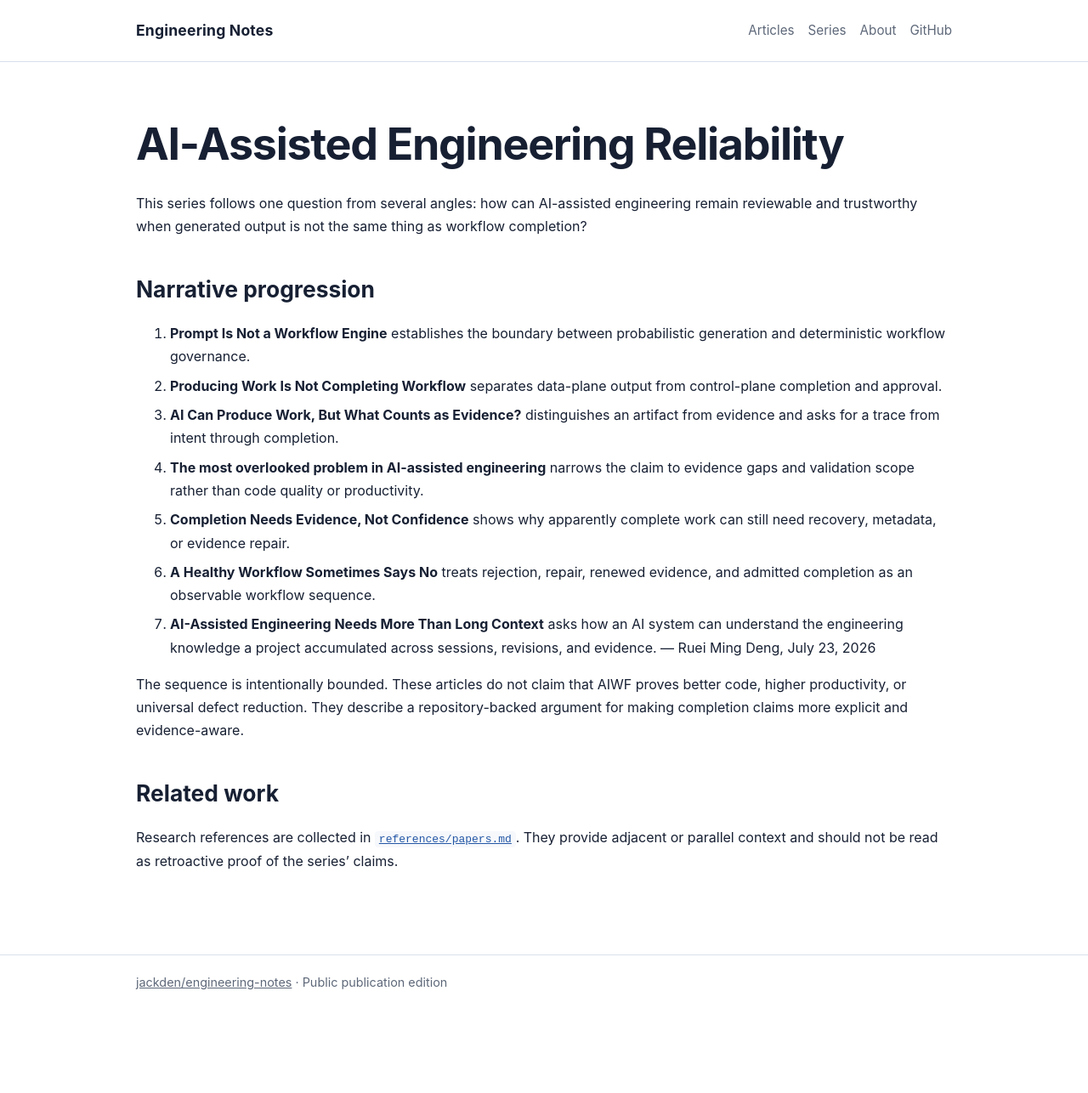
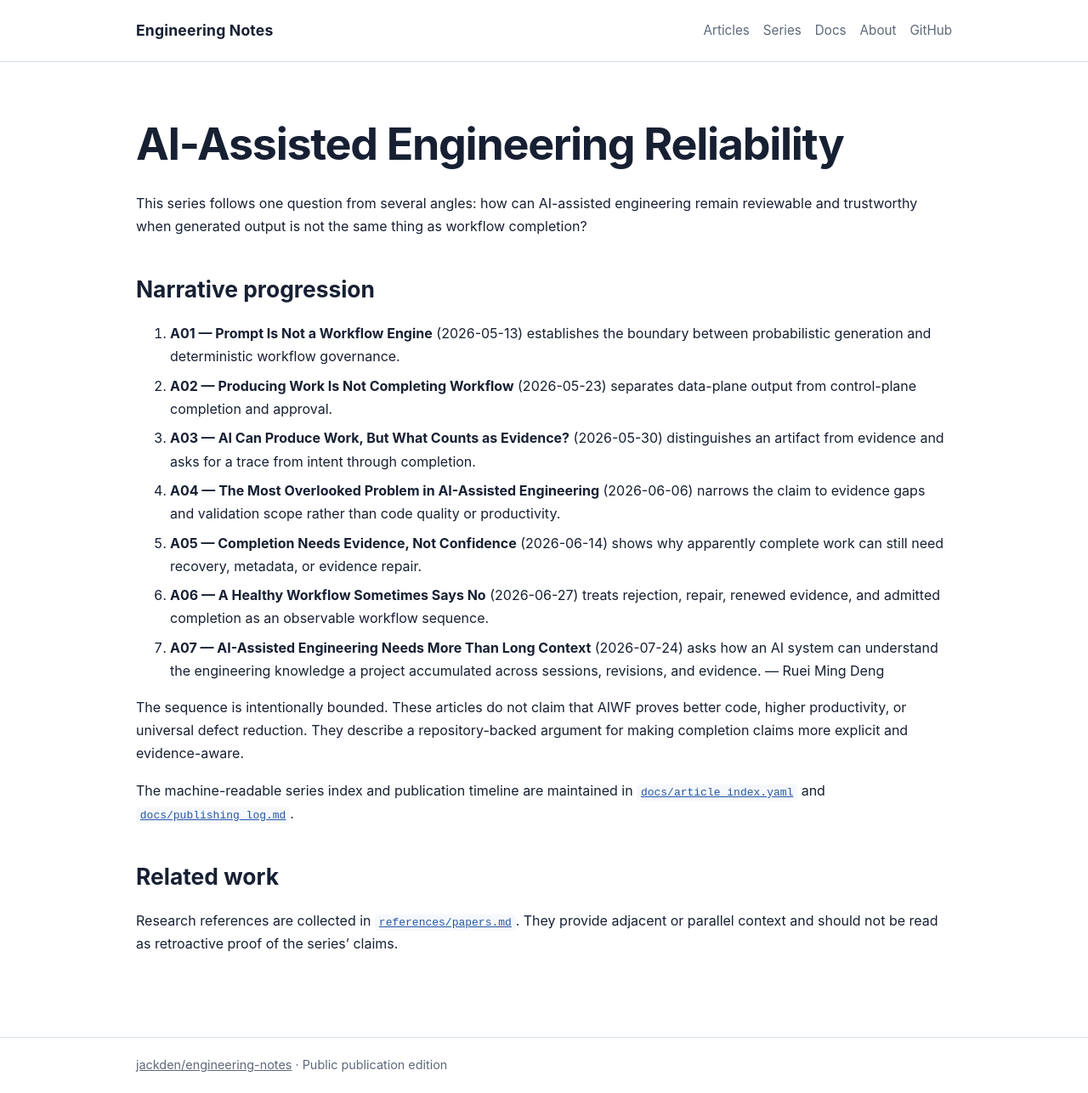
Before and after one commit to jackden/engineering-notes, a Jekyll site: the page built from series/ai-assisted-engineering-reliability.md, in a window 1280 px wide. Shown: the whole page at 85% size. Built offline with Jekyll 4.4.1, drawn with Linux system fonts in a browser that asks for light colours; our own code applies the rules of GitHub Pages for plain Markdown files; before the commit the page ends 1188 px from its top, so only the background shows below that.

Commit message:
Add A01-A07 series index and publishing timeline

```diff
--- a/_layouts/default.html
+++ b/_layouts/default.html
@@ -14,6 +14,7 @@
         <nav aria-label="Primary navigation">
           <a href="{{ '/articles/' | relative_url }}">Articles</a>
           <a href="{{ '/series/' | relative_url }}">Series</a>
+          <a href="{{ '/docs/' | relative_url }}">Docs</a>
           <a href="{{ '/about/' | relative_url }}">About</a>
           <a href="https://github.com/jackden/engineering-notes">GitHub</a>
         </nav>
--- a/articles/a-healthy-workflow-sometimes-says-no/metadata.yaml
+++ b/articles/a-healthy-workflow-sometimes-says-no/metadata.yaml
@@ -1,5 +1,8 @@
 schema_version: 1
 slug: a-healthy-workflow-sometimes-says-no
+article_id: A06
+series_position: 6
+series_published: "2026-06-27"
 title: "A Healthy Workflow Sometimes Says No"
 subtitle: null
 author: "Ruei Ming Deng"
--- a/articles/ai-assisted-engineering-needs-more-than-long-context/metadata.yaml
+++ b/articles/ai-assisted-engineering-needs-more-than-long-context/metadata.yaml
@@ -1,5 +1,8 @@
 schema_version: 1
 slug: "ai-assisted-engineering-needs-more-than-long-context"
+article_id: A07
+series_position: 7
+series_published: "2026-07-24"
 title: "AI-Assisted Engineering Needs More Than Long Context"
 subtitle: >-
   Why AI Must Understand How a Project’s Engineering Understanding Evolves
--- a/articles/ai-can-produce-work-but-what-counts-as-evidence/metadata.yaml
+++ b/articles/ai-can-produce-work-but-what-counts-as-evidence/metadata.yaml
@@ -1,5 +1,8 @@
 schema_version: 1
 slug: ai-can-produce-work-but-what-counts-as-evidence
+article_id: A03
+series_position: 3
+series_published: "2026-05-30"
 title: "AI Can Produce Work, But What Counts as Evidence?"
 subtitle: null
 author: "Ruei Ming Deng"
--- a/articles/completion-needs-evidence-not-confidence/metadata.yaml
+++ b/articles/completion-needs-evidence-not-confidence/metadata.yaml
@@ -1,5 +1,8 @@
 schema_version: 1
 slug: completion-needs-evidence-not-confidence
+article_id: A05
+series_position: 5
+series_published: "2026-06-14"
 title: "Completion Needs Evidence, Not Confidence"
 subtitle: null
 author: "Ruei Ming Deng"
--- a/articles/producing-work-is-not-completing-workflow/metadata.yaml
+++ b/articles/producing-work-is-not-completing-workflow/metadata.yaml
@@ -1,5 +1,8 @@
 schema_version: 1
 slug: producing-work-is-not-completing-workflow
+article_id: A02
+series_position: 2
+series_published: "2026-05-23"
 title: "Producing Work Is Not Completing Workflow"
 subtitle: null
 author: "Ruei Ming Deng"
--- a/articles/prompt-is-not-a-workflow-engine/metadata.yaml
+++ b/articles/prompt-is-not-a-workflow-engine/metadata.yaml
@@ -1,5 +1,8 @@
 schema_version: 1
 slug: prompt-is-not-a-workflow-engine
+article_id: A01
+series_position: 1
+series_published: "2026-05-13"
 title: "Prompt Is Not a Workflow Engine"
 subtitle: null
 author: "Ruei Ming Deng"
--- a/articles/the-most-overlooked-problem-in-ai-assisted-engineering/metadata.yaml
+++ b/articles/the-most-overlooked-problem-in-ai-assisted-engineering/metadata.yaml
@@ -1,5 +1,8 @@
 schema_version: 1
 slug: the-most-overlooked-problem-in-ai-assisted-engineering
+article_id: A04
+series_position: 4
+series_published: "2026-06-06"
 title: "The most overlooked problem in AI-assisted engineering"
 subtitle: null
 author: "Ruei Ming Deng"
--- a/series/ai-assisted-engineering-reliability.md
+++ b/series/ai-assisted-engineering-reliability.md
@@ -4,15 +4,17 @@ This series follows one question from several angles: how can AI-assisted engine
 
 ## Narrative progression
 
-1. **Prompt Is Not a Workflow Engine** establishes the boundary between probabilistic generation and deterministic workflow governance.
-2. **Producing Work Is Not Completing Workflow** separates data-plane output from control-plane completion and approval.
-3. **AI Can Produce Work, But What Counts as Evidence?** distinguishes an artifact from evidence and asks for a trace from intent through completion.
-4. **The most overlooked problem in AI-assisted engineering** narrows the claim to evidence gaps and validation scope rather than code quality or productivity.
-5. **Completion Needs Evidence, Not Confidence** shows why apparently complete work can still need recovery, metadata, or evidence repair.
-6. **A Healthy Workflow Sometimes Says No** treats rejection, repair, renewed evidence, and admitted completion as an observable workflow sequence.
-7. **AI-Assisted Engineering Needs More Than Long Context** asks how an AI system can understand the engineering knowledge a project accumulated across sessions, revisions, and evidence. — Ruei Ming Deng, July 23, 2026
+1. **A01 — Prompt Is Not a Workflow Engine** (2026-05-13) establishes the boundary between probabilistic generation and deterministic workflow governance.
+2. **A02 — Producing Work Is Not Completing Workflow** (2026-05-23) separates data-plane output from control-plane completion and approval.
+3. **A03 — AI Can Produce Work, But What Counts as Evidence?** (2026-05-30) distinguishes an artifact from evidence and asks for a trace from intent through completion.
+4. **A04 — The Most Overlooked Problem in AI-Assisted Engineering** (2026-06-06) narrows the claim to evidence gaps and validation scope rather than code quality or productivity.
+5. **A05 — Completion Needs Evidence, Not Confidence** (2026-06-14) shows why apparently complete work can still need recovery, metadata, or evidence repair.
+6. **A06 — A Healthy Workflow Sometimes Says No** (2026-06-27) treats rejection, repair, renewed evidence, and admitted completion as an observable workflow sequence.
+7. **A07 — AI-Assisted Engineering Needs More Than Long Context** (2026-07-24) asks how an AI system can understand the engineering knowledge a project accumulated across sessions, revisions, and evidence. — Ruei Ming Deng
 
 The sequence is intentionally bounded. These articles do not claim that AIWF proves better code, higher productivity, or universal defect reduction. They describe a repository-backed argument for making completion claims more explicit and evidence-aware.
+
+The machine-readable series index and publication timeline are maintained in [`docs/article_index.yaml`](../docs/article_index.yaml) and [`docs/publishing_log.md`](../docs/publishing_log.md).
 
 ## Related work
 
```
Also changed, not shown: articles/README.md (+2 -0 lines), docs/article_index.yaml (added, +134 -0 lines), docs/article_series.md (added, +33 -0 lines), docs/index.md (added, +15 -0 lines), docs/publishing_log.md (added, +17 -0 lines), docs/roadmap.md (added, +10 -0 lines), docs/writing_guidelines.md (added, +23 -0 lines), index.md (+1 -0 lines), references/terminology.yaml (added, +24 -0 lines), README.md.
